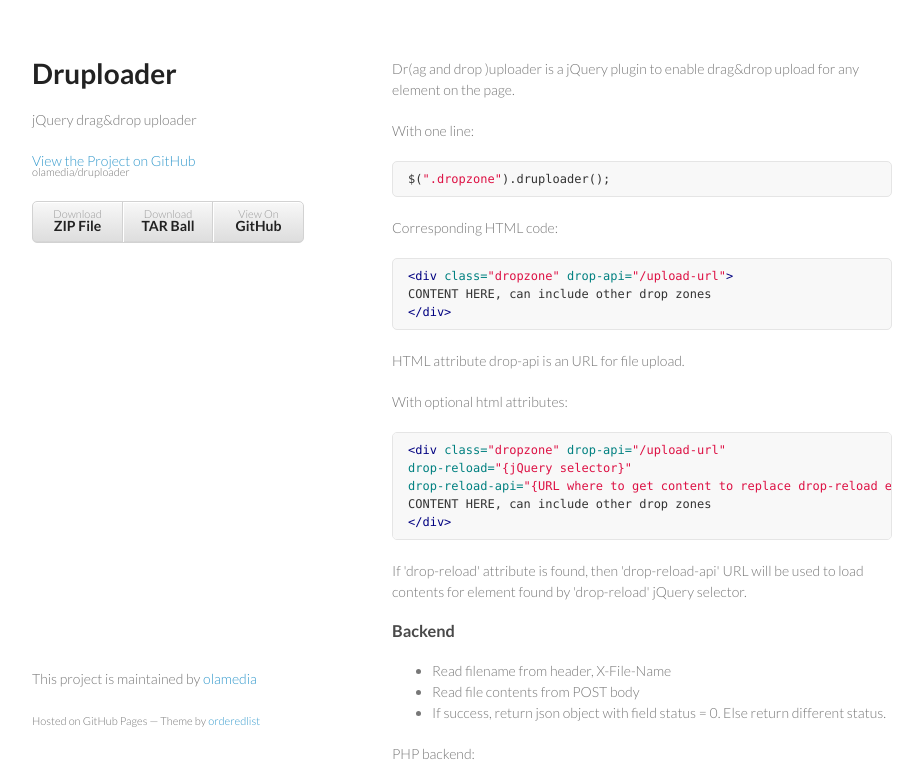
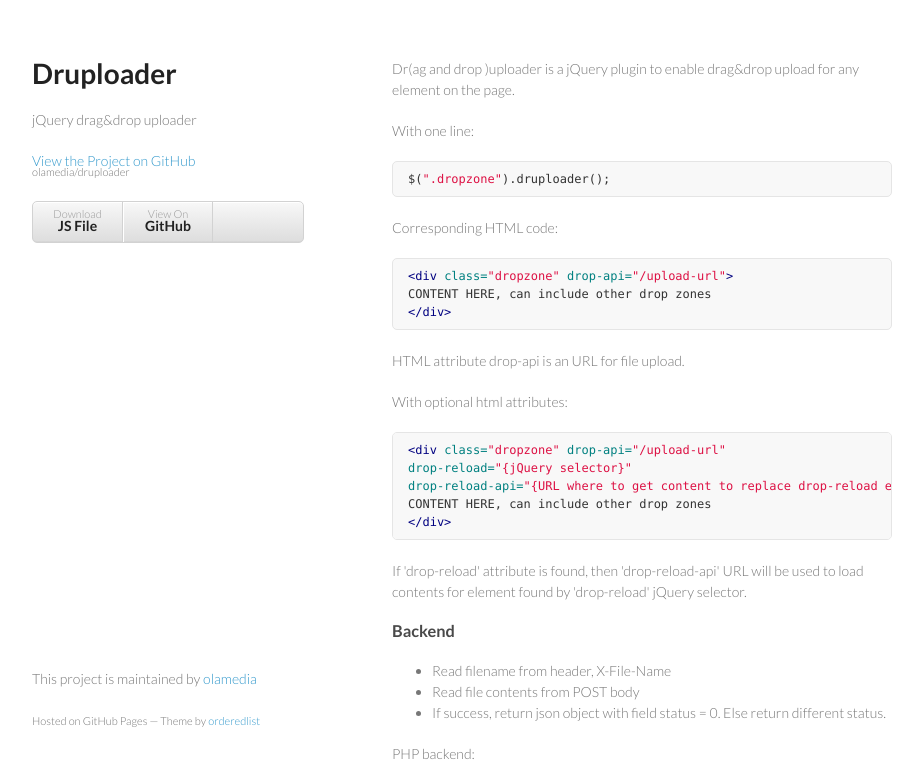
Before and after one commit to olamedia/druploader, a plain HTML site: page index.html in a window 1280 px wide. Shown: the top 782 px of the page, without its empty margins (178-1101 px from the left). Drawn offline with Linux system fonts and the light colour scheme.

Commit message:
Update index.html

```diff
--- a/index.html
+++ b/index.html
@@ -22,8 +22,7 @@
 
 
         <ul>
-          <li><a href="https://github.com/olamedia/druploader/zipball/master">Download <strong>ZIP File</strong></a></li>
-          <li><a href="https://github.com/olamedia/druploader/tarball/master">Download <strong>TAR Ball</strong></a></li>
+          <li><a href="https://raw.github.com/olamedia/druploader/master/druploader.js">Download <strong>JS File</strong></a></li>
           <li><a href="https://github.com/olamedia/druploader">View On <strong>GitHub</strong></a></li>
         </ul>
       </header>
```
